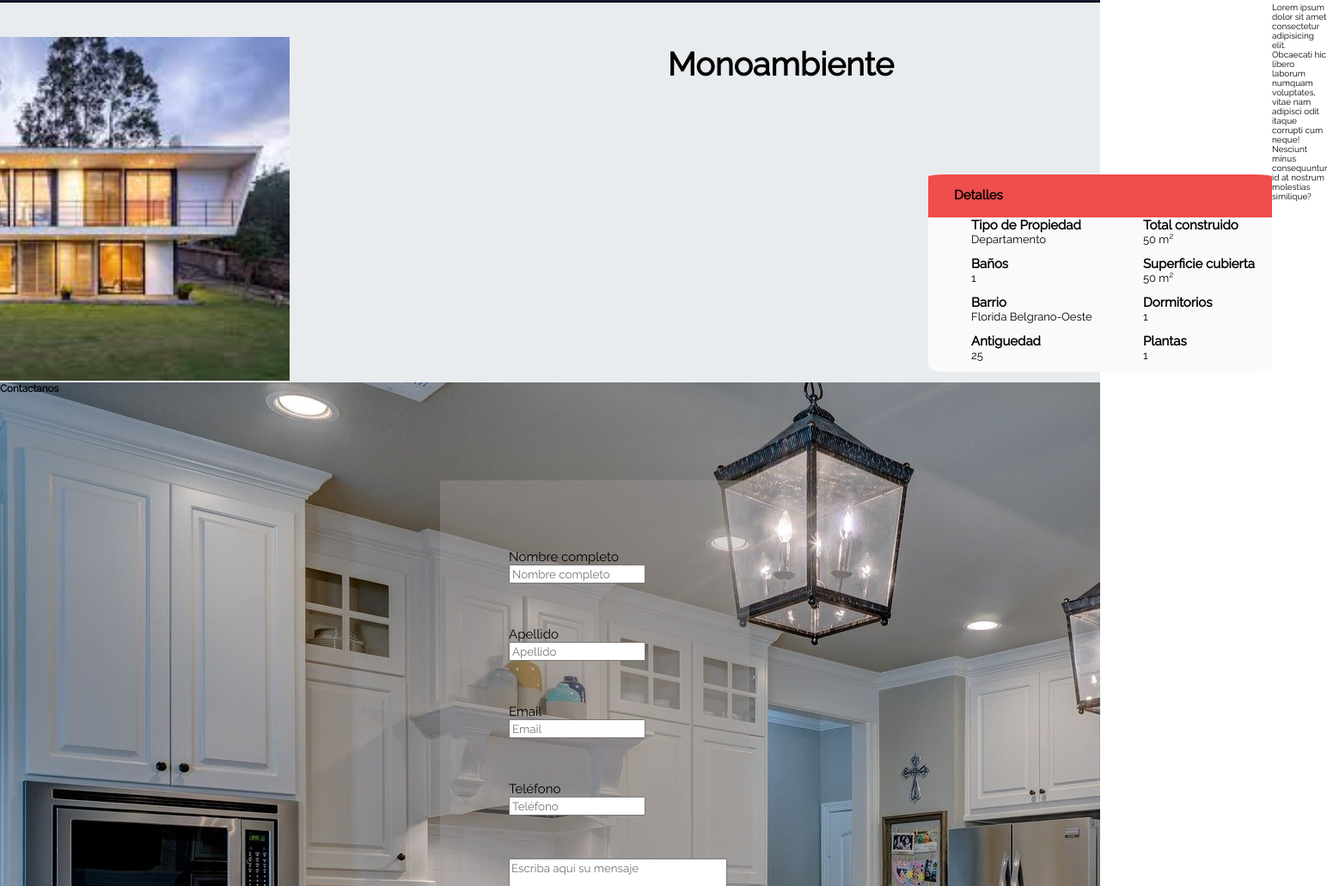
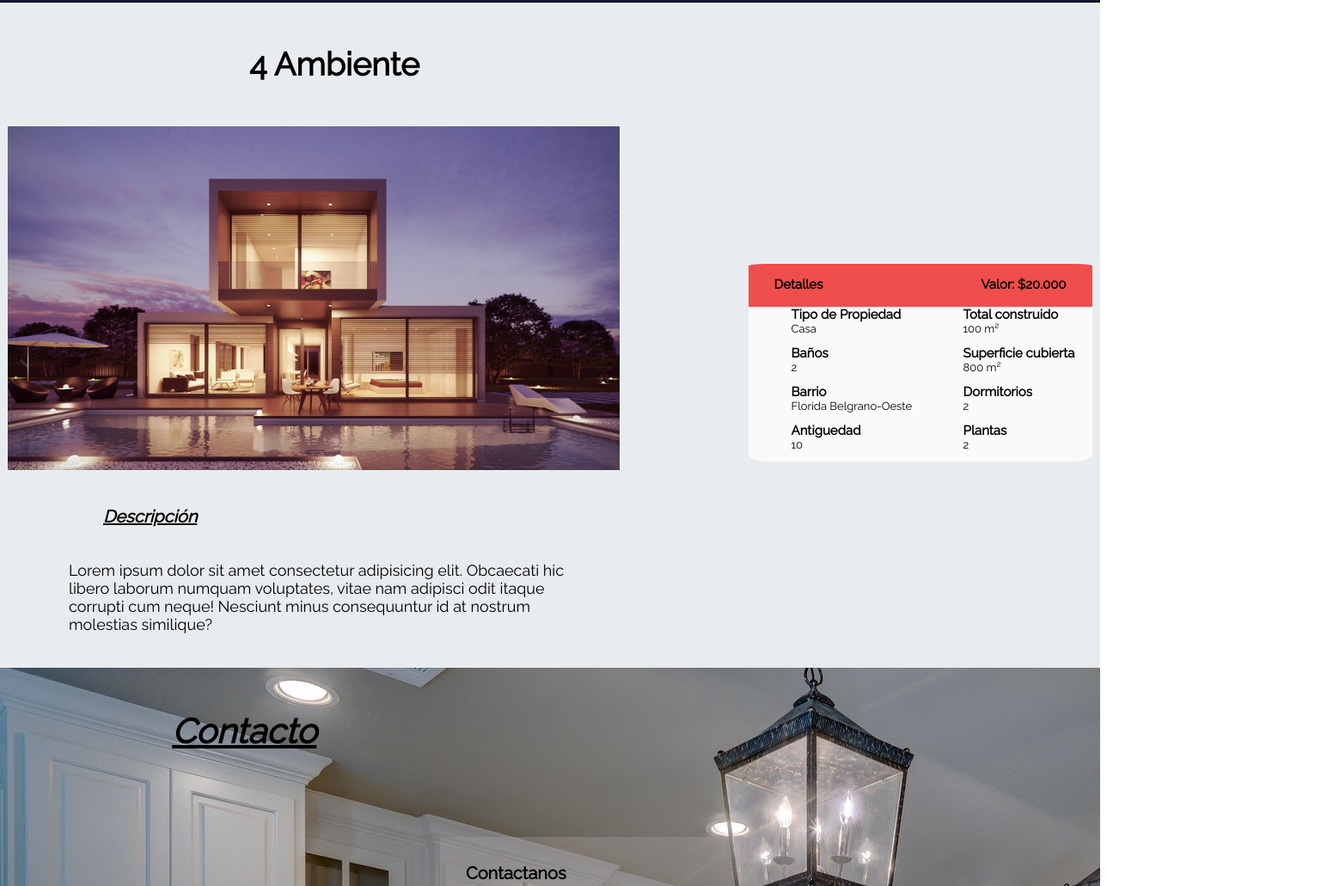
Before and after one commit to brunovalse/prueba-repo, a website: page Propiedades/Casas/casa4.html in a window 1280 px wide. Shown: the part 100-1131 px from the top of the page at 86% size, 1544 px wide, since content can reach past the window. Drawn offline with Linux system fonts and the light colour scheme.

Commit message:
terminando la pagina 2

```diff
--- a/Propiedades/Casas/casa4.html
+++ b/Propiedades/Casas/casa4.html
@@ -24,14 +24,13 @@
     <header class="header">
 
 
-
         <nav class="navbar">
 
             <a href="../../index.html"><img class="header__foto" src="../../imagen/logo.png" alt="Logo martinez propiedades"></a>
             <div class="div-navbar">
                 <ul class="botones" >
                         <li class="botones-border">
-                            <a class="header__link" href="../../propiedades/propiedades.html">Propiedades</a>
+                            <a class="header__link" href="../../Propiedades/propiedades.html">Propiedades</a>
                         </li>
 
                         <li class="botones-border">
@@ -46,33 +45,36 @@
     </header>
 
 <section class="section-casa">
+<div class="div-casa-h2">
+    <H2 class="casa-h2">4 Ambiente</H2>
+
+</div>
 <div class="section-div-casa">
         <div class="div-casa-img">
-                <img class="casa-img" src="../../imagen/descarga (1).jfif" alt="casa 4 ambientes">
+            <img class="casa-img" src="../../imagen/house-1477041.jpg" alt="casa 3 ambientes">
         </div>
-            <div class="div-casa-h2">
-                <H2>Monoambiente</H2>
-            </div>
+
     <div>
         <div class="div-detalle">
             <h2 class="div-detalle-h2">Detalles</h2>
+            <h3 class="div-detalle-h3"> Valor: $20.000</h2>
         </div>
         <div class="casa">
             <div class="div-casa">
                 <h6 class="div-casa-h6">Tipo de Propiedad</h6>
-                        <span class="div-casa-span">Departamento</span>
+                <span class="div-casa-span">Casa</span>
             </div>
             <div class="div-casa">
                 <h6 class="div-casa-h6">Total construido</h6>
-                        <span class="div-casa-span">50 m² </span>
+                <span class="div-casa-span">100 m² </span>
             </div>
             <div class="div-casa">
                 <h6 class="div-casa-h6">Baños</h6>
-                        <span class="div-casa-span">1</span>
+                <span class="div-casa-span">2</span>
             </div>
             <div class="div-casa">
                 <h6 class="div-casa-h6">Superficie cubierta</h6>
-                        <span class="div-casa-span">50 m²</span>
+                <span class="div-casa-span">800 m²</span>
             </div>
             <div class="div-casa">
                 <h6 class="div-casa-h6">Barrio</h6>
@@ -80,20 +82,22 @@
             </div>
             <div class="div-casa">
                 <h6 class="div-casa-h6">Dormitorios</h6>
-                        <span class="div-casa-span">1</span>
+                <span class="div-casa-span">2</span>
             </div>
             <div class="div-casa">
                 <h6 class="div-casa-h6">Antiguedad</h6>
-                        <span class="div-casa-span">25</span>
+                <span class="div-casa-span">10</span>
             </div>
             <div class="div-casa">
                 <h6 class="div-casa-h6">Plantas</h6>
-                        <span class="div-casa-span">1</span>
+                <span class="div-casa-span">2</span>
             </div>
         </div>
     </div>
-        <div>
-            <p>
+</div>
+<div class="div-casa-info">
+    <h2 class="info-h2">Descripción </h2>
+    <p class="casa-info">
             Lorem ipsum dolor sit amet consectetur adipisicing elit. Obcaecati hic libero
             laborum numquam voluptates, vitae nam adipisci odit itaque corrupti cum neque!
             Nesciunt minus consequuntur id at nostrum molestias similique?
@@ -103,9 +107,10 @@
 
 
 <section class="formcasa">
-            <div class="form__div">
-                <h3>Contactanos</h3>
+    <div class="form-div">
+        <h3 class="form-div-h3">Contacto</h3>
         <div class="form__div--input">
+            <h3 class="form-h3">Contactanos</h3>
             <div class="form__input">
                 <span class="form__input--span">Nombre completo</span>
                 <input type="text" placeholder="Nombre completo">
```
Also changed, not shown: Propiedades/Casas/casa1.html (+4 -5 lines), Propiedades/Casas/casa2.html (+17 -14 lines), Propiedades/Casas/casa3.html (+14 -10 lines), Propiedades/Casas/casa5.html (+21 -18 lines), Propiedades/Casas/casa6.html (+21 -17 lines), Propiedades/propiedades.html (+6 -6 lines), index.html (+1 -1 lines), imagen/house-1-1235509-1599x1065.jpg (added), imagen/old-house-1216045-1600x1200.jpg (added). Lines whose indentation alone changed are shown as unchanged.
